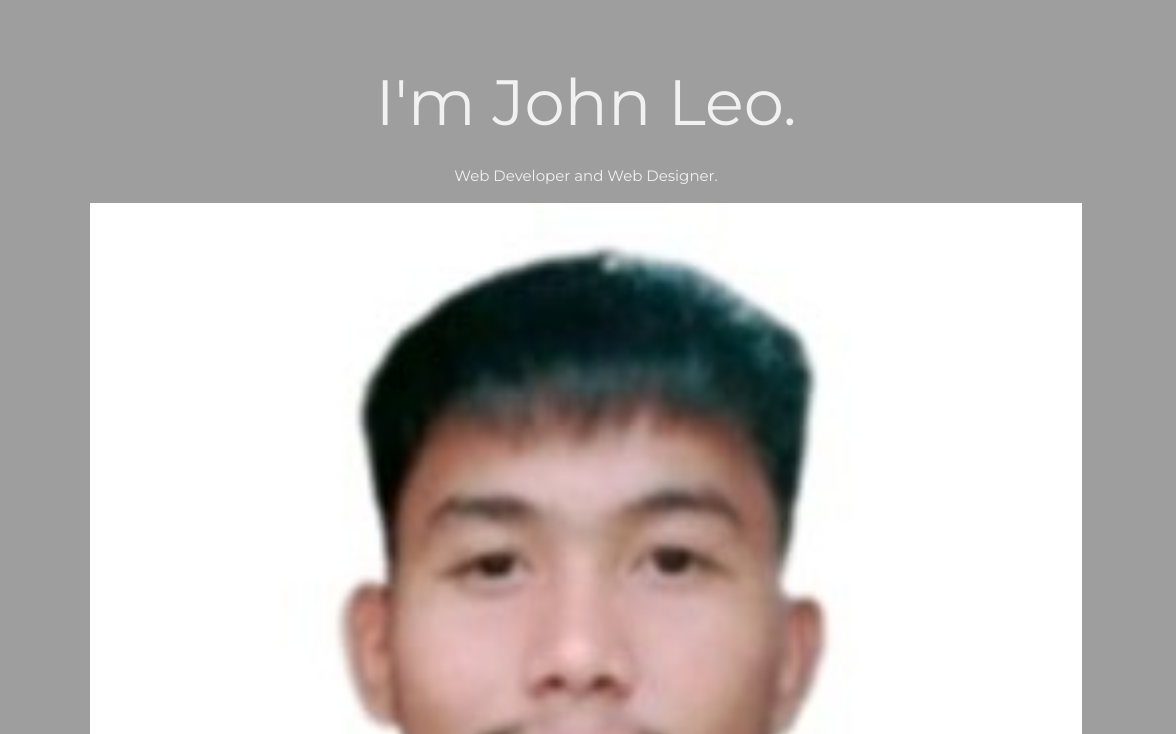
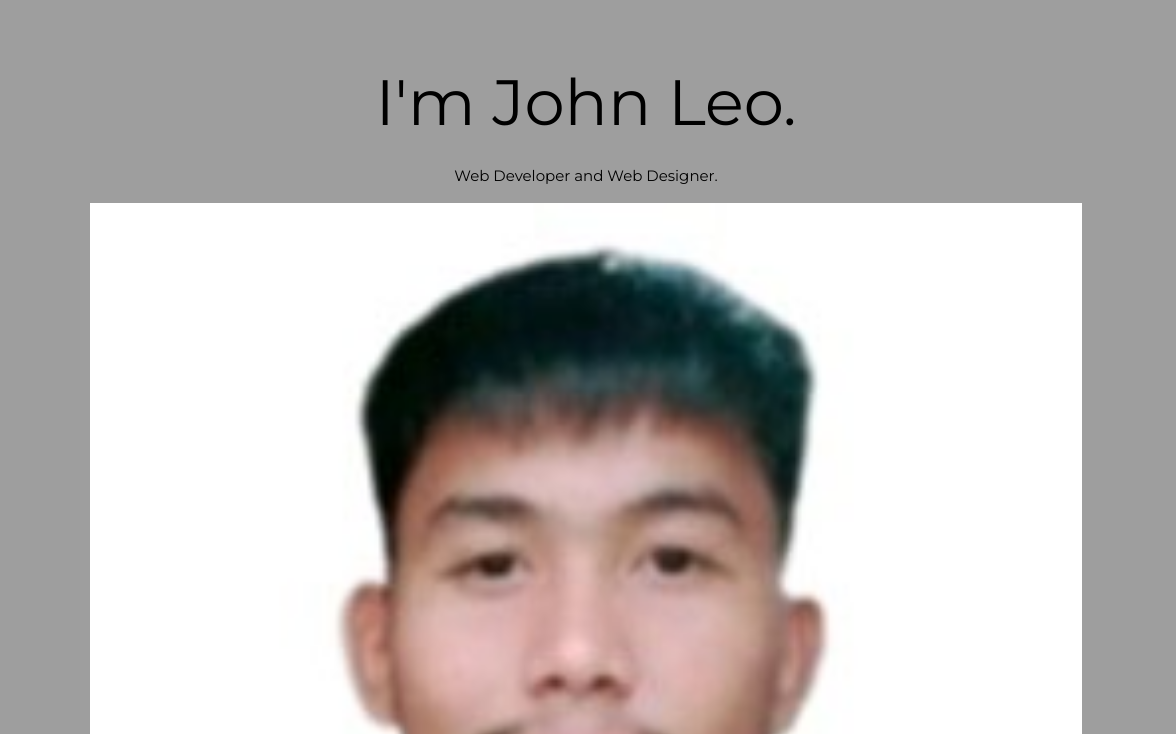
Before and after one commit to johnpastrano5/PPortfolio, a plain HTML site: page index.html in a window 1280 px wide. Shown: the top 734 px of the page, 104-1280 px from the left. Drawn offline with nearby package versions, Linux system fonts and the light colour scheme.

Commit message:
final na ata ni ata rapud haha xD

```diff
--- a/index.html
+++ b/index.html
@@ -9,18 +9,18 @@
 <style>
 body, h1,h2,h3,h4,h5,h6 {font-family: "Montserrat", sans-serif}
 .w3-row-padding img {margin-bottom: 12px}
-/* Set the width of the sidebar to 120px */
+
 .w3-sidebar {width: 100px;background: grey;}
-/* Add a left margin to the "page content" that matches the width of the sidebar (120px) */
+
 #main {margin-left: 100px}
-/* Remove margins from "page content" on small screens */
+
 @media only screen and (max-width: 600px) {#main {margin-left: 0}}
 </style>
 <body class="w3-grey">
 
-<!-- Icon Bar (Sidebar - hidden on small screens) -->
+<!-- Icon Bar  -->
 <nav class="w3-sidebar w3-bar-block w3-small w3-hide-small w3-center">
-  <!-- Avatar image in top left corner -->
+  <!-- image  -->
   <img src="LEO1.jpg" style="width:100%">
   <a href="#" class="w3-bar-item w3-button w3-padding-large w3-grey">
     <i class="fa fa-home w3-xxlarge"></i>
@@ -36,7 +36,7 @@ body, h1,h2,h3,h4,h5,h6 {font-family: "Montserrat", sans-serif}
   </a>
 </nav>
 
-<!-- Navbar on small screens (Hidden on medium and large screens) -->
+<!-- Navbar  -->
 <div class="w3-top w3-hide-large w3-hide-medium" id="myNavbar">
   <div class="w3-bar w3-grey w3-opacity w3-hover-opacity-off w3-center w3-small">
     <a href="#" class="w3-bar-item w3-button" style="width:25% !important">HOME</a>
@@ -45,16 +45,16 @@ body, h1,h2,h3,h4,h5,h6 {font-family: "Montserrat", sans-serif}
   </div>
 </div>
 
-<!-- Page Content -->
+<!--Content -->
 <div class="w3-padding-large" id="main">
-  <!-- Header/Home -->
-  <header class="w3-container w3-padding-32 w3-center  w3-text-light-grey" id="home">
+  <!-- Home -->
+  <header class="w3-container w3-padding-32 w3-center  w3-text-black" id="home">
     <h1 class="w3-jumbo"><span class="w3-hide-small">I'm</span> John Leo.</h1>
     <p>Web Developer and Web Designer.</p>
     <img src="LEO1.jpg" alt="boy" class="w3-image" width="992" height="1108">
   </header>
 
-  <!-- About Section -->
+  <!-- About -->
   <div class="w3-content w3-justify w3-text-black w3-padding-64" id="about">
     <h2 class=" w3-text-light-grey">My Full Name</h2>
     <hr style="width:200px" class="w3-opacity">
@@ -132,7 +132,7 @@ body, h1,h2,h3,h4,h5,h6 {font-family: "Montserrat", sans-serif}
       </button>
 
 
-  <!-- Contact Section -->
+  <!-- Contact -->
   <div class="w3-padding-64 w3-content w3-text-black" id="contact">
     <h2 class="w3-text-light-grey">Contact Me</h2>
     <hr style="width:200px" class="w3-opacity">
@@ -155,10 +155,10 @@ body, h1,h2,h3,h4,h5,h6 {font-family: "Montserrat", sans-serif}
         </button>
       </p>
     </form>
-  <!-- End Contact Section -->
+
   </div>
 
-    <!-- Footer -->
+
   <footer class="w3-content w3-padding-64 w3-text-black w3-xlarge">
     <i class="fa fa-facebook-official w3-hover-opacity"></i>
     <i class="fa fa-instagram w3-hover-opacity"></i>
@@ -166,7 +166,7 @@ body, h1,h2,h3,h4,h5,h6 {font-family: "Montserrat", sans-serif}
     <i class="fa fa-pinterest-p w3-hover-opacity"></i>
     <i class="fa fa-twitter w3-hover-opacity"></i>
     <i class="fa fa-linkedin w3-hover-opacity"></i>
-  <!-- End footer -->
+
   </footer>
 
 
```
